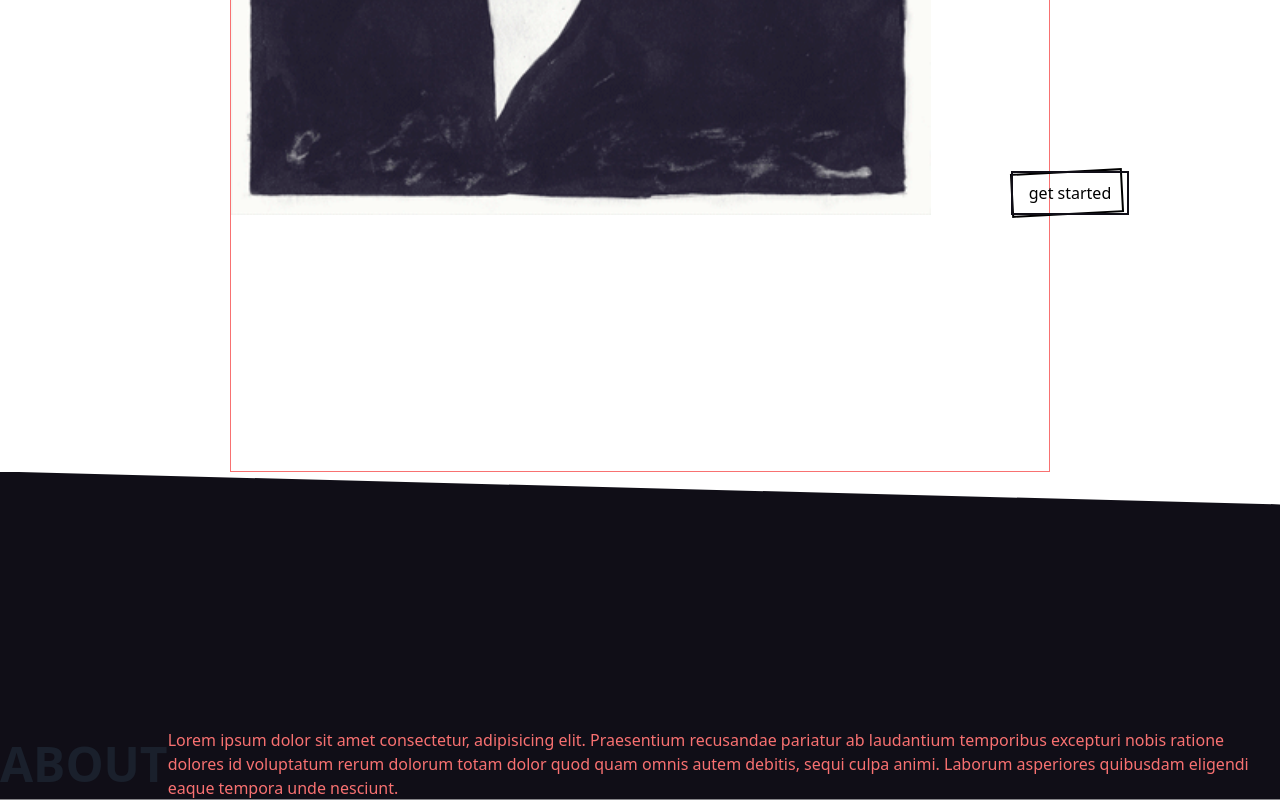
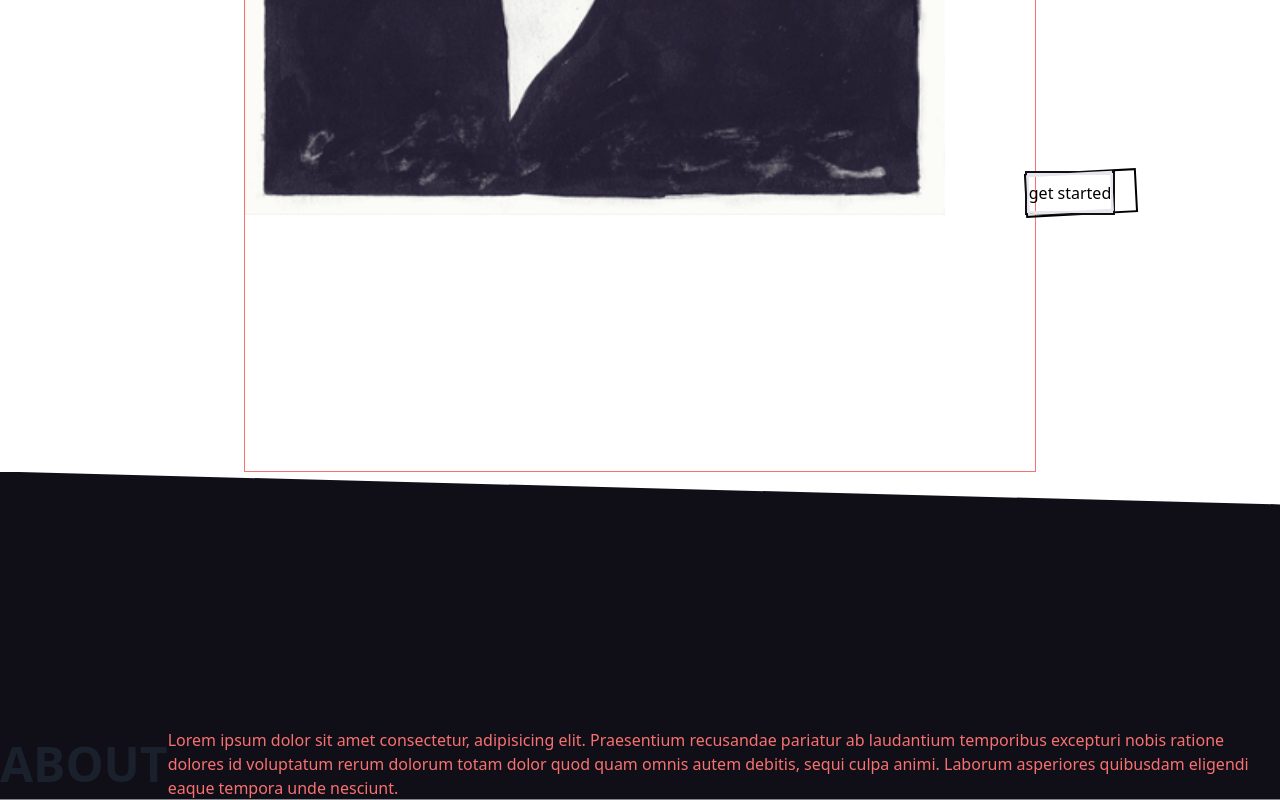
Before and after one commit to anastasialukavsky/ispy, a React (Vite) app: page / in a window 1280 px wide. Shown: the part 1170-1970 px from the top of the page. Built offline with nearby package versions, Linux system fonts and the light colour scheme; no server answers; what opencv-react would draw is missing.

Commit message:
Add colorVariant prop

```diff
--- a/src/UI/Button.tsx
+++ b/src/UI/Button.tsx
@@ -1,16 +1,37 @@
-import React, { ReactNode } from 'react';
-
+import  { ReactNode } from 'react';
 
 type ButtonProps = {
   children: ReactNode;
   onClick: () => void;
   className?: string;
-}
+  colorVariant?: 'light' | 'dark';
+};
 
-export const Button = ({ children, onClick, className }: ButtonProps) => {
+export const Button = ({
+  onClick,
+  className,
+  children,
+  colorVariant,
+}: ButtonProps) => {
   return (
-    <button onClick={onClick} className={`px-4 py-2 ${className}`}>
-      {children}
-    </button>
+    <div className={`relative group ${className}`}>
+      <button
+        onClick={onClick}
+        className={`${
+          colorVariant === 'dark'
+            ? 'border-primary-dark-gray'
+            : 'border-primary-light-fill'
+        } w-full h-10 font-medium relative z-10 border-2`}
+      >
+        {children}
+      </button>
+      <span
+        className={`absolute left-0 top-0 z-0 h-full w-full -rotate-3 border-2 ${
+          colorVariant === 'dark'
+            ? 'border-primary-dark-gray'
+            : 'border-primary-light-fill'
+        } transition-transform duration-300 ease-in-out group-hover:rotate-0`}
+      ></span>
+    </div>
   );
 };
```
